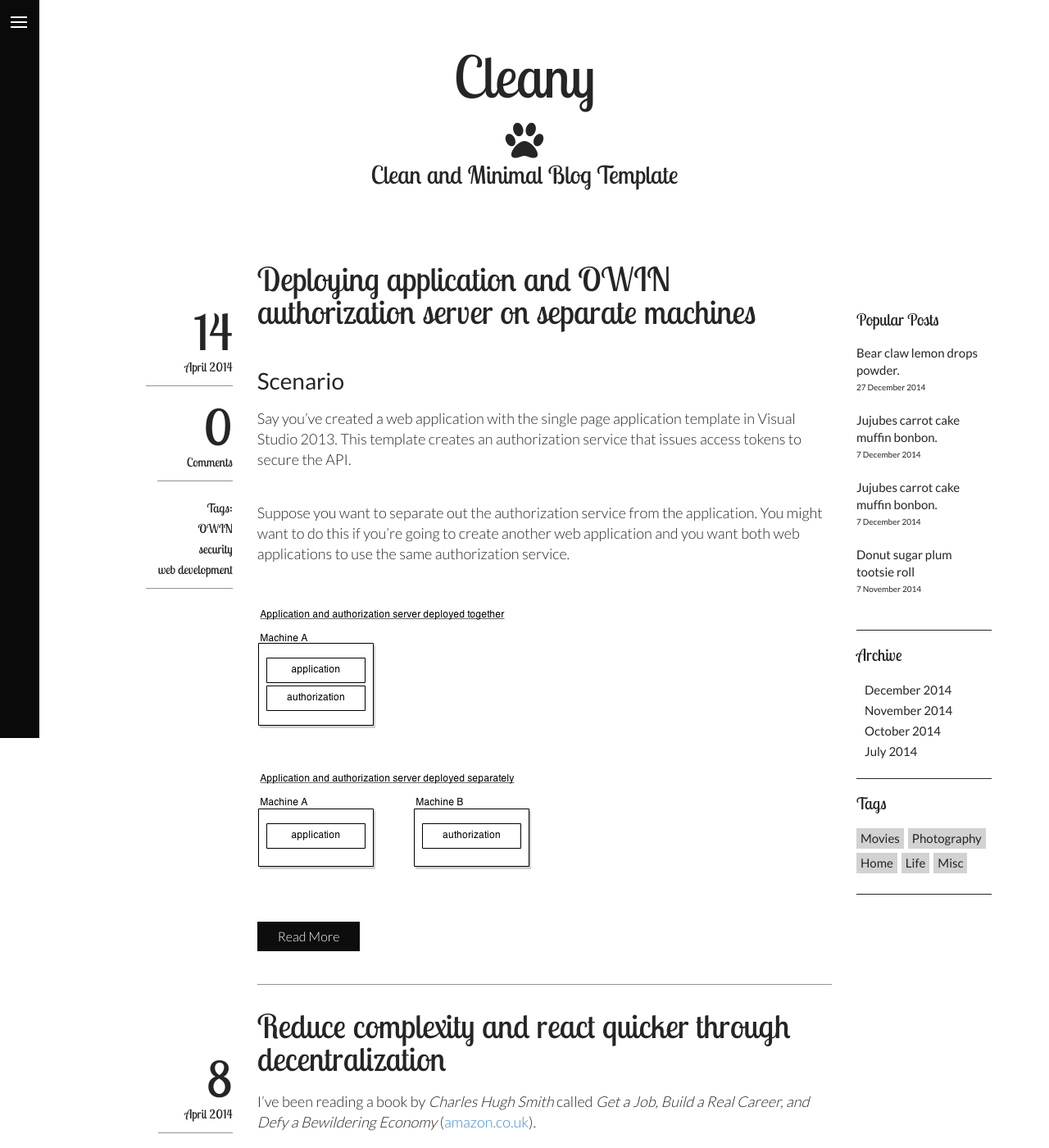
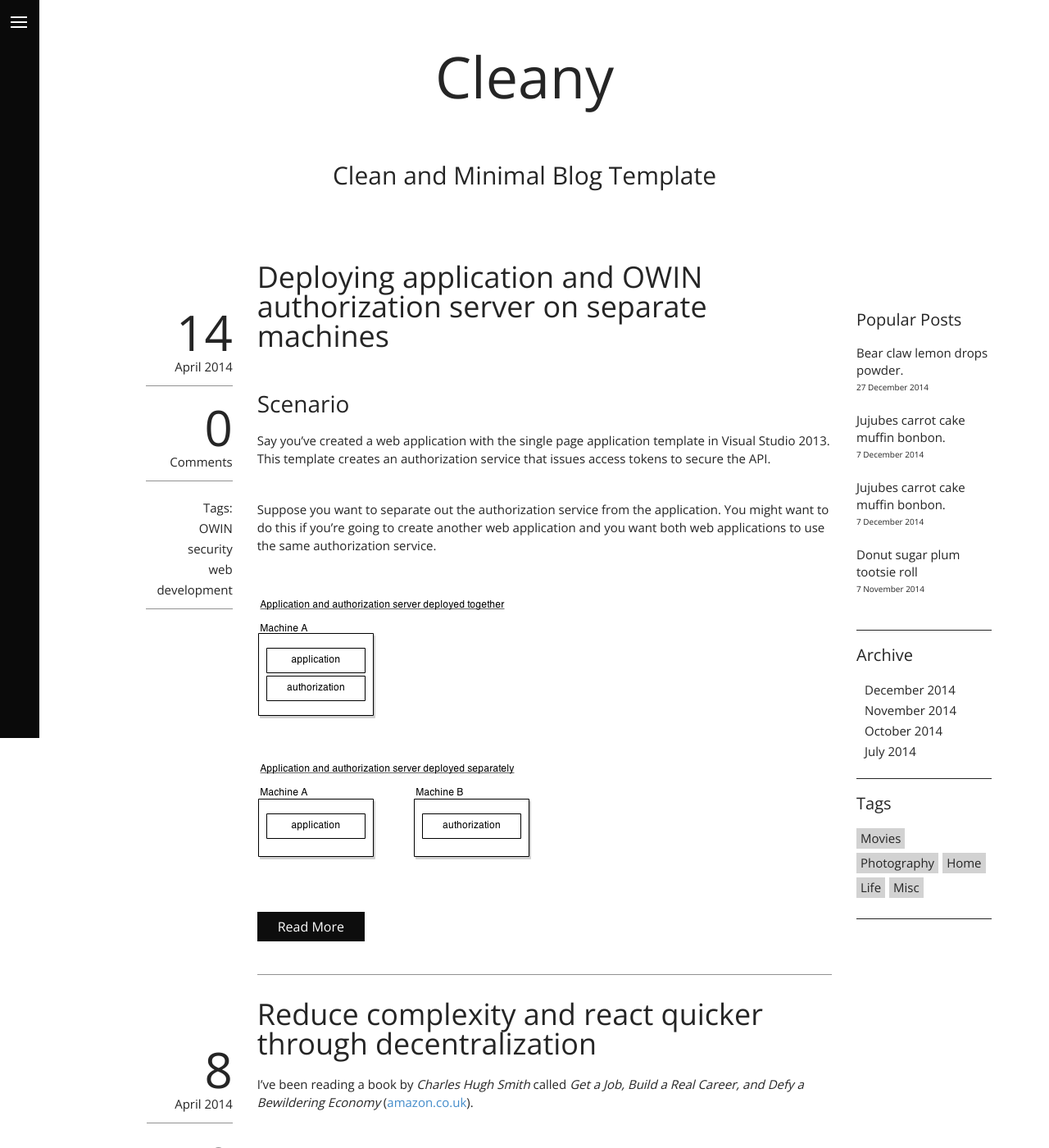
Before and after one commit to petermajor/petermajor.github.io, a Jekyll site: the page built from index.html, in a window 1280 px wide and 1400 px high. Shown: the whole window at 82% size. Built offline with Jekyll 4.4.1, drawn with Linux system fonts in a browser that asks for light colours.

Commit message:
Change font

```diff
--- a/_includes/head.html
+++ b/_includes/head.html
@@ -5,8 +5,9 @@
 	<meta name="description" content="{{ site.description }}">
 	<meta name="viewport" content="width=device-width">
 
-    <link rel="stylesheet" href="{{ "css/bootstrap.min.css" | prepend: site.baseurl }}">
-    <link rel="stylesheet" href="{{ "css/bootstrap-theme.min.css" | prepend: site.baseurl }}">
+	<link href='//fonts.googleapis.com/css?family=Open+Sans' rel='stylesheet' type='text/css'>
+	<link rel="stylesheet" href="css/bootstrap.min.css">
+	<link rel="stylesheet" href="css/bootstrap-theme.min.css">
 	<!--<link rel="stylesheet" href="css/nivo-slider.css">-->
-    <link rel="stylesheet" href="{{ "/css/main.css" | prepend: site.baseurl }}">
+	<link rel="stylesheet" href="/css/main.css">
 </head>
--- a/css/main.css
+++ b/css/main.css
@@ -1,16 +1,3 @@
-@import url(http://fonts.googleapis.com/css?family=Lato:400,300,700);
-
-@import url(http://fonts.googleapis.com/css?family=Lobster+Two:400,700);
-/*!
- *  Font Awesome 4.1.0 by @davegandy - http://fontawesome.io - @fontawesome
- *  License - http://fontawesome.io/license (Font: SIL OFL 1.1, CSS: MIT License)
- */@font-face {
-  font-family: 'FontAwesome';
-  src: url('../fonts/fontawesome-webfont.eot?v=4.1.0');
-  src: url('../fonts/fontawesome-webfont.eot?#iefix&v=4.1.0') format('embedded-opentype'), url('../fonts/fontawesome-webfont.woff?v=4.1.0') format('woff'), url('../fonts/fontawesome-webfont.ttf?v=4.1.0') format('truetype'), url('../fonts/fontawesome-webfont.svg?v=4.1.0#fontawesomeregular') format('svg');
-  font-weight: normal;
-  font-style: normal;
-}
 .fa {
   display: inline-block;
   font-family: FontAwesome;
@@ -1744,7 +1731,7 @@ body {
   width: 100px;
   background: #929292;
   color: white;
-  font-family: Lato, "Arial, sans-serif";
+  font-family: 'Open Sans';
   font-size: 1.4rem;
   line-height: 1.4rem;
 }
@@ -1914,7 +1901,7 @@ body {
   float: right;
   padding: 15px 0;
   text-decoration: none;
-  font-family: RALEWAY, Arial, sans-serif;
+  font-family: 'Open Sans';
   font-size: 14px;
   font-weight: 300;
 }
@@ -1959,7 +1946,7 @@ body {
   color: #ec4239;
 }
 .page-title .brand {
-  font-family: "Lobster Two", "Arial, sans-serif";
+  font-family: 'Open Sans';
   font-size: 7rem;
   color: #252525;
   margin: 15px 0;
@@ -1977,7 +1964,7 @@ body {
   transition: all 0.3s ease-in-out;
 }
 .page-title .subtitle {
-  font-family: "Lobster Two", "Arial, sans-serif";
+  font-family: 'Open Sans';
   font-size: 3rem;
   color: #252525;
   margin: 0;
@@ -2005,7 +1992,7 @@ body {
 .post .post-info li {
   text-align: right;
   float: right;
-  font-family: "Lobster Two", "Arial, sans-serif";
+  font-family: 'Open Sans';
   font-size: 1.5rem;
   line-height: 2.5rem;
   color: #252525;
@@ -2034,9 +2021,9 @@ body {
 .post .post-title {
   float: left;
   width: 100%;
-  font-family: "Lobster Two", "Arial, sans-serif";
-  font-size: 4rem;
-  line-height: 4rem;
+  font-family: 'Open Sans';
+  font-size: 3.6rem;
+  line-height: 3.6rem;
   font-weight: 400;
   color: #252525;
   text-decoration: none;
@@ -2097,24 +2084,28 @@ body {
 .text-editor {
   float: left;
   width: 100%;
-  font-family: Lato, "Arial, sans-serif";
-  font-size: 1.8rem;
-  line-height: 2.5rem;
+  font-family: 'Open Sans';
+  font-size: 1.5rem;
+  line-height: 2.2rem;
+  /*font-size: 1.8rem;*/
+  /*line-height: 2.5rem;*/
   font-weight: 300;
   color: #252525;
 }
 .text-editor p {
   float: left;
   width: 100%;
-  font-family: Lato, "Arial, sans-serif";
-  font-size: 1.8rem;
-  line-height: 2.5rem;
+  font-family: 'Open Sans';
+  font-size: 1.5rem;
+  line-height: 2.2rem;
+  /*font-size: 1.8rem;*/
+  /*line-height: 2.5rem;*/
   font-weight: 300;
   color: #252525;
   margin-bottom: 40px;
 }
 .text-editor h1 {
-  font-family: "Lobster Two", "Arial, sans-serif";
+  font-family: 'Open Sans';
   font-size: 3.2rem;
   line-height: 3.2rem;
   font-weight: 400;
@@ -2122,7 +2113,7 @@ body {
   margin: 30px 0 40px;
 }
 .text-editor h2 {
-  font-family: Lato, "Arial, sans-serif";
+  font-family: 'Open Sans';
   font-size: 2.8rem;
   line-height: 2.8rem;
   font-weight: 400;
@@ -2130,7 +2121,7 @@ body {
   margin: 30px 0 20px;
 }
 .text-editor h3 {
-  font-family: Lato, "Arial, sans-serif";
+  font-family: 'Open Sans';
   font-size: 2.5rem;
   line-height: 2.5rem;
   font-weight: 400;
@@ -2138,7 +2129,7 @@ body {
   margin: 30px 0 20px;
 }
 .text-editor h4 {
-  font-family: Lato, "Arial, sans-serif";
+  font-family: 'Open Sans';
   font-size: 2.2rem;
   line-height: 2.2rem;
   font-weight: 400;
@@ -2146,7 +2137,7 @@ body {
   margin: 30px 0 20px;
 }
 .text-editor h5 {
-  font-family: Lato, "Arial, sans-serif";
+  font-family: 'Open Sans';
   font-size: 2rem;
   line-height: 2rem;
   font-weight: 400;
@@ -2154,7 +2145,7 @@ body {
   margin: 30px 0 20px;
 }
 .text-editor h6 {
-  font-family: Lato, "Arial, sans-serif";
+  font-family: 'Open Sans';
   font-size: 1.8rem;
   line-height: 1.8rem;
   font-weight: 400;
@@ -2171,7 +2162,7 @@ body {
 /*** BUTTONS ***/
 .btn {
   border: none;
-  font-family: Lato, "Arial, sans-serif";
+  font-family: 'Open Sans';
   font-size: 1.6rem;
   line-height: 1.6rem;
   font-weight: 300;
@@ -2338,7 +2329,7 @@ div.jp-playlist {
 .widget h2 {
   float: left;
   width: 100%;
-  font-family: "Lobster Two", "Arial, sans-serif";
+  font-family: 'Open Sans';
   font-size: 2rem;
   color: #252525;
   line-height: 2rem;
@@ -2355,7 +2346,7 @@ div.jp-playlist {
   margin-bottom: 20px;
 }
 .widget.popular li .title {
-  font-family: Lato, "Arial, sans-serif";
+  font-family: 'Open Sans';
   font-size: 1.5rem;
   color: #252525;
   line-height: 2rem;
@@ -2369,7 +2360,7 @@ div.jp-playlist {
   color: #ec4239;
 }
 .widget.popular li .date {
-  font-family: Lato, "Arial, sans-serif";
+  font-family: 'Open Sans';
   font-size: 1rem;
   color: #252525;
   line-height: 2rem;
@@ -2395,7 +2386,7 @@ div.jp-playlist {
 .widget.archive li a {
   float: left;
   width: 100%;
-  font-family: Lato, "Arial, sans-serif";
+  font-family: 'Open Sans';
   font-size: 1.5rem;
   color: #252525;
   line-height: 2.5rem;
@@ -2418,7 +2409,7 @@ div.jp-playlist {
   float: left;
   margin-right: 5px;
   margin-bottom: 5px;
-  font-family: Lato, "Arial, sans-serif";
+  font-family: 'Open Sans';
   font-size: 1.5rem;
   color: #252525;
   line-height: 1.5rem;
@@ -2476,7 +2467,7 @@ div.jp-playlist {
   padding: 0 40px;
 }
 .about-section h2 {
-  font-family: "Lobster Two", "Arial, sans-serif";
+  font-family: 'Open Sans';
   font-size: 4rem;
   line-height: 4rem;
   font-weight: 300;
@@ -2484,7 +2475,7 @@ div.jp-playlist {
   margin: 40px 0;
 }
 .about-section .text {
-  font-family: Lato, "Arial, sans-serif";
+  font-family: 'Open Sans';
   font-size: 1.8rem;
   line-height: 2.5rem;
   font-weight: 300;
@@ -2505,7 +2496,7 @@ div.jp-playlist {
   margin-right: 20px;
 }
 .about-section .socials a {
-  font-family: "Lobster Two", "Arial, sans-serif";
+  font-family: 'Open Sans';
   font-size: 1.8rem;
   line-height: 2.5rem;
   font-weight: 400;
@@ -2541,13 +2532,13 @@ div.jp-playlist {
 }
 .contact-section h2,
 .contact-section h3 {
-  font-family: "Lobster Two", "Arial, sans-serif";
+  font-family: 'Open Sans';
   margin-bottom: 30px;
 }
 .contact-section .phone,
 .contact-section address,
 .contact-section .email {
-  font-family: Lato, "Arial, sans-serif";
+  font-family: 'Open Sans';
   font-size: 1.8rem;
   line-height: 1.8rem;
   font-weight: 300;
@@ -2580,7 +2571,7 @@ div.jp-playlist {
   width: 100%;
   margin-top: 50px;
   padding: 20px 100px;
-  font-family: Lato, "Arial, sans-serif";
+  font-family: 'Open Sans';
   font-size: 1.8rem;
   line-height: 2.5rem;
   font-weight: 300;
@@ -2608,7 +2599,7 @@ div.jp-playlist {
   transition: all 0.3s ease-in-out;
 }
 .other-posts-wrap a .text {
-  font-family: "Lobster Two", "Arial, sans-serif";
+  font-family: 'Open Sans';
   font-size: 1.5rem;
   line-height: 1.5rem;
   font-weight: 400;
@@ -2650,7 +2641,7 @@ div.jp-playlist {
   text-align: left;
 }
 .comments h3 {
-  font-family: Lato, "Arial, sans-serif";
+  font-family: 'Open Sans';
   font-size: 1.5rem;
   font-weight: 400;
   line-height: 2rem;
@@ -2686,7 +2677,7 @@ div.jp-playlist {
   width: 70px;
 }
 .comments .comment .user .name {
-  font-family: Lato, "Arial, sans-serif";
+  font-family: 'Open Sans';
   font-size: 1.5rem;
   font-weight: 300;
   line-height: 2rem;
@@ -2706,7 +2697,7 @@ div.jp-playlist {
   display: inline-block;
 }
 .comments .comment-box .time-ago {
-  font-family: Lato, "Arial, sans-serif";
+  font-family: 'Open Sans';
   font-size: 1.5rem;
   font-weight: 300;
   line-height: 2rem;
@@ -2718,7 +2709,7 @@ div.jp-playlist {
   float: left;
 }
 .comments .comment-box .comment-author a {
-  font-family: Lato, "Arial, sans-serif";
+  font-family: 'Open Sans';
   font-size: 1.5rem;
   font-weight: 300;
   line-height: 2rem;
@@ -2730,7 +2721,7 @@ div.jp-playlist {
   text-decoration: none;
 }
 .comments .comment-box .text {
-  font-family: Lato, "Arial, sans-serif";
+  font-family: 'Open Sans';
   font-size: 1.5rem;
   font-weight: 300;
   line-height: 2rem;
@@ -2743,7 +2734,7 @@ div.jp-playlist {
   text-align: left;
 }
 .write-comments h3 {
-  font-family: Lato, "Arial, sans-serif";
+  font-family: 'Open Sans';
   font-size: 1.5rem;
   font-weight: 400;
   line-height: 2rem;
@@ -2756,7 +2747,7 @@ div.jp-playlist {
   float: left;
   width: 100%;
   margin-bottom: 20px;
-  font-family: Lato, "Arial, sans-serif";
+  font-family: 'Open Sans';
   font-size: 1.5rem;
   font-weight: 300;
   line-height: 1.5em;
@@ -2827,7 +2818,7 @@ textarea.form-control {
   background: #252525;
 }
 .archive .panel-heading .panel-title a {
-  font-family: Lato, "Arial, sans-serif";
+  font-family: 'Open Sans';
   font-size: 1.5rem;
   font-weight: 300;
   line-height: 1.5em;
@@ -2868,7 +2859,7 @@ textarea.form-control {
   background: #dfdfdf;
 }
 .archive-list li a {
-  font-family: Lato, "Arial, sans-serif";
+  font-family: 'Open Sans';
   font-size: 1.5rem;
   font-weight: 300;
   line-height: 1.5em;
```
Also changed, not shown: 1 other file. Lines whose indentation alone changed are shown as unchanged.
